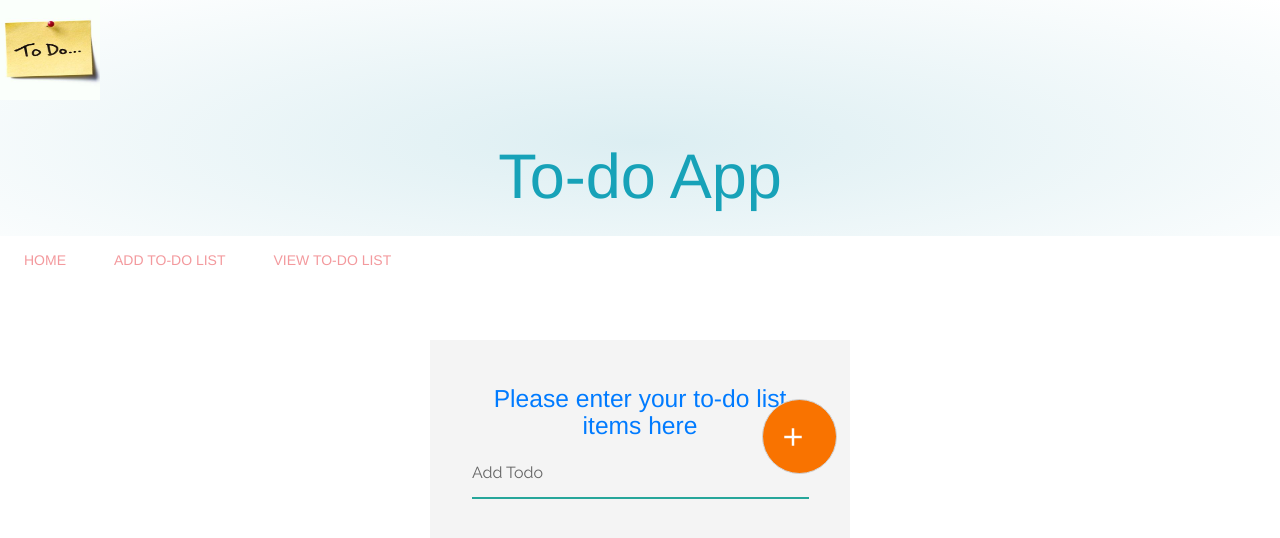
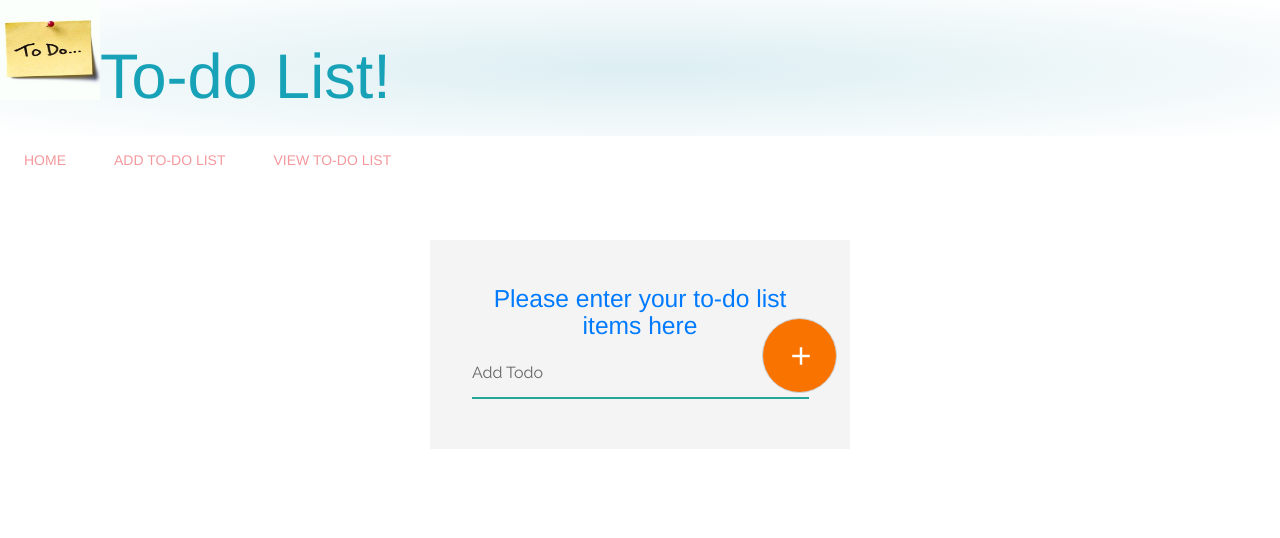
Before and after one commit to sayanavr/TodoList-localStorage, an Angular app: page /addTodo in a window 1280 px wide. Shown: the top 538 px of the page. Built offline with nearby package versions, Linux system fonts and the light colour scheme.

Commit message:
Styling changes

```diff
--- a/src/app/add-todo-list/add-todo-list.component.css
+++ b/src/app/add-todo-list/add-todo-list.component.css
@@ -35,11 +35,11 @@ form{
         border-radius: 50%;
         width: 5em;
         height: 5em;
-        padding: 2em 15px;
+        padding: 2em 23px;
         color: #fff;
         position: absolute;
         right: 13px;
-        top: 59px;
+        top: 78px;
         cursor: pointer;}
         form .input-group-text i{
             font-size: 2em;}
--- a/src/app/header/header.component.css
+++ b/src/app/header/header.component.css
@@ -4,4 +4,5 @@
 }
 .header{
     background-image: radial-gradient(#DCEEF2,white);
+    display: flex;
 }
--- a/src/app/header/header.component.html
+++ b/src/app/header/header.component.html
@@ -1,7 +1,7 @@
 <div class="header" role="banner">
     <img class="to-do-img" src="../assets/images/to-do.jpg" alt="To-do-Image.jpg">
-    <h1 class="text-center text-info">To-do App</h1>
-
+    <h1 class="text-center text-info">To-do List!</h1>
+ </div>
 <div role="navigation" class="nav-content">
     <ul id="nav-mobile" class="tabs">
         <li class="tab"><a routerLink='' class="mat">Home</a></li>
@@ -9,4 +9,3 @@
         <li class="tab"><a routerLink='viewTodo'>View To-do List</a></li>
     </ul>
 </div>
-</div>
--- a/src/index.html
+++ b/src/index.html
@@ -2,7 +2,7 @@
 <html lang="en">
 <head>
   <meta charset="utf-8">
-  <title>MyApp</title>
+  <title>To-do List</title>
   <base href="/">
   <meta name="viewport" content="width=device-width, initial-scale=1">
   <link rel="icon" type="image/x-icon" href="favicon.ico">
```
Lines whose indentation alone changed are shown as unchanged.
